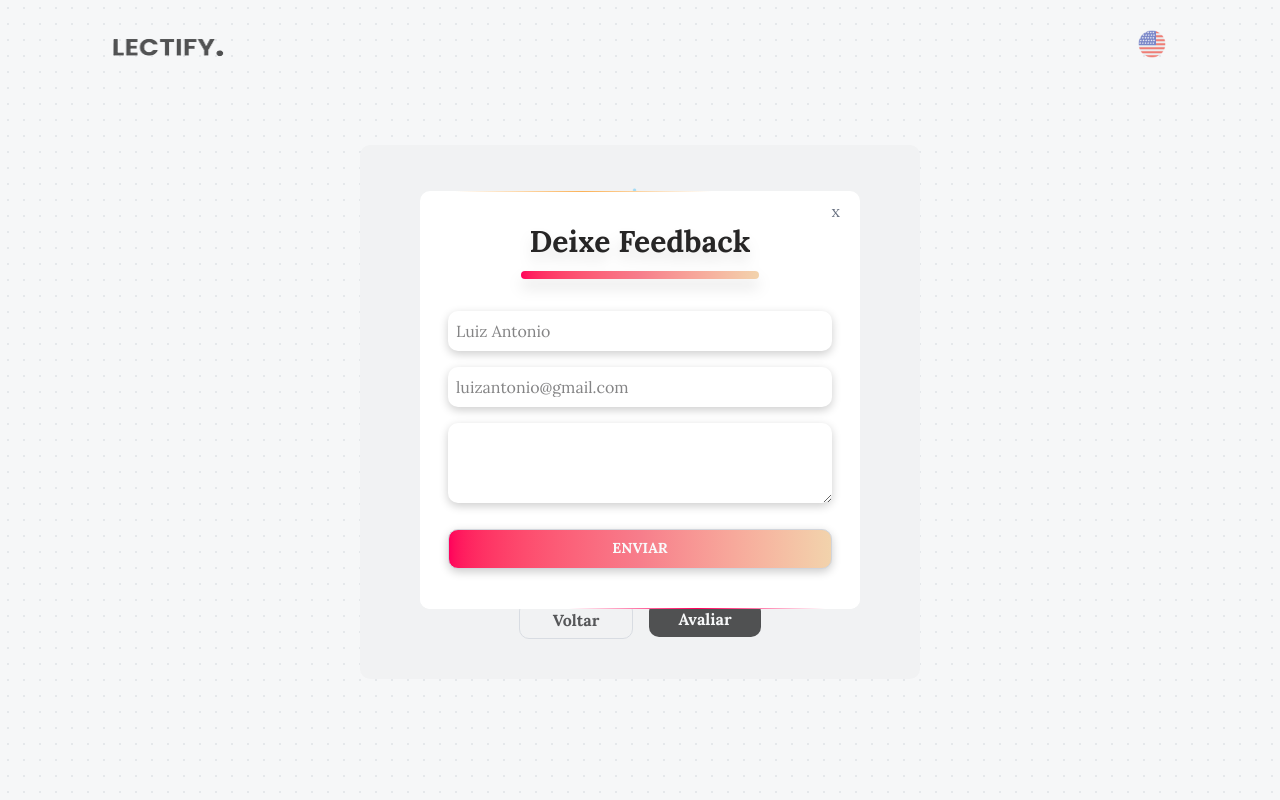
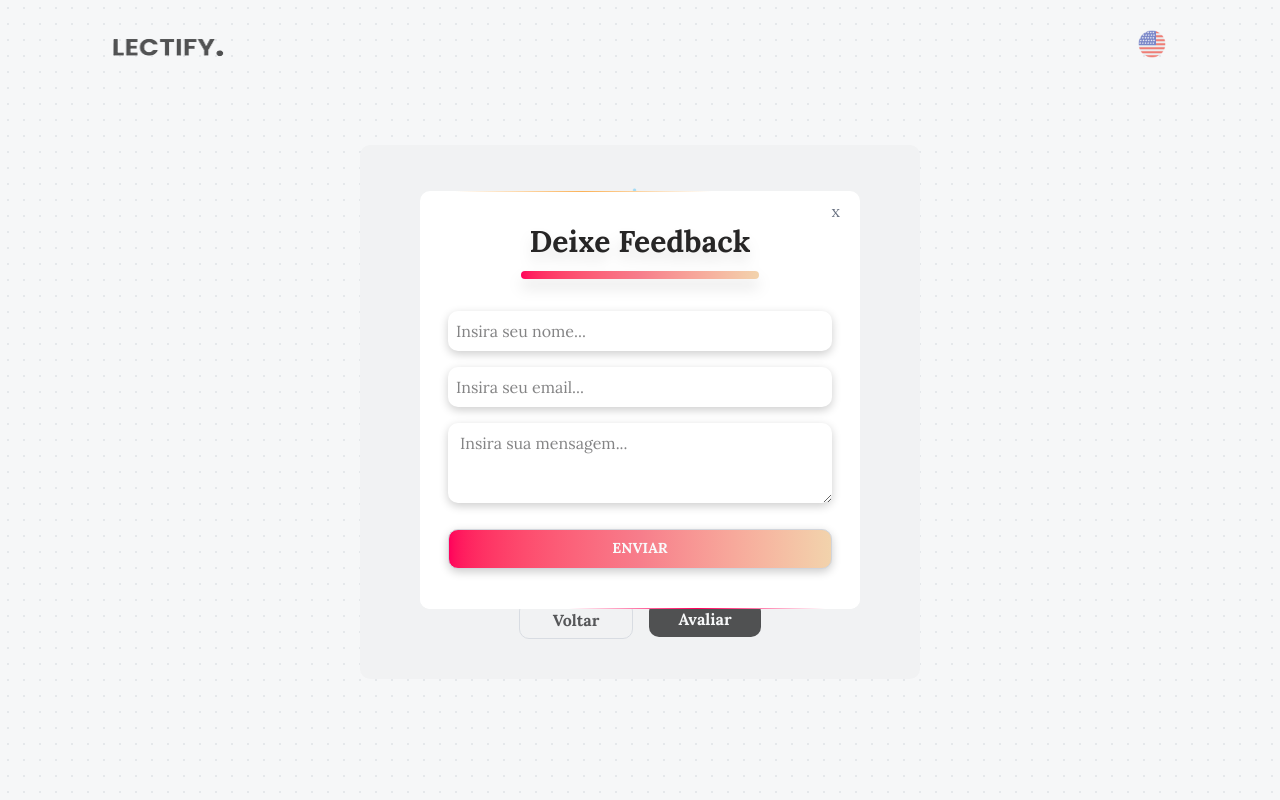
Before and after one commit to Francine02/Lectify, a Next.js app: page /quiz/questions/finish-quiz/finishQuiz in a window 1280 px wide. Both pictures are taken after a click on the button "Avaliar". Shown: the top 800 px of the page. Built offline with nearby package versions, Linux system fonts and the light colour scheme.

Commit message:
refactor: modified the placeholder

```diff
--- a/src/components/feedback/Feedback.tsx
+++ b/src/components/feedback/Feedback.tsx
@@ -61,7 +61,7 @@ export function Feedback({ showModal }: { showModal: Dispatch<SetStateAction<boo
                                     value: /^([a-zA-Zà-úÀ-Ú]|\s+)+$/,
                                     message: t('errors.type.onlyLetters')
                                 }
-                            })} type={"text"} placeholder={"Luiz Antonio"} />
+                            })} type={"text"} placeholder={t('feedback.name')} />
 
                         <Input
                             errorMessage={errors?.email?.message}
@@ -74,10 +74,11 @@ export function Feedback({ showModal }: { showModal: Dispatch<SetStateAction<boo
                                 }
                             })}
                             type={"text"}
-                            placeholder={"luizantonio@gmail.com"} />
+                            placeholder={t('feedback.email')} />
 
                         <div className="relative">
                             <textarea
+                                placeholder={t('feedback.message')}
                                 className='w-full px-3 py-2 max-h-64 min-h-20 rounded-lg shadow-[0_3px_10px_rgb(0,0,0,0.2)]'
                                 {...register('message', {
                                     required: t('errors.type.required')
@@ -92,7 +93,7 @@ export function Feedback({ showModal }: { showModal: Dispatch<SetStateAction<boo
                             text={t('hero.page5.send')}
                             type='submit'
                             secondary
-                            className={`text-secondary-phone py-1 sm:py-2 w-72 mt-5 sm:w-96 mx-auto text-gray-50 cursor-pointer font-black rounded-lg bg-gradient-to-r from-rosa via-rosa-secundary to-bege shadow-[0_3px_10px_rgb(0,0,0,0.2)]`} />
+                            className={`text-secondary-phone py-1.5 sm:py-2 w-72 mt-5 sm:w-96 mx-auto text-gray-50 cursor-pointer font-black rounded-lg bg-gradient-to-r from-rosa via-rosa-secundary to-bege shadow-[0_3px_10px_rgb(0,0,0,0.2)]`} />
                     </form>
 
                     {status === 'error' && <p className='text-center text-sm text-red-600 py-1 font-bold'>{t('contact.errorMessage')}</p>}
```
